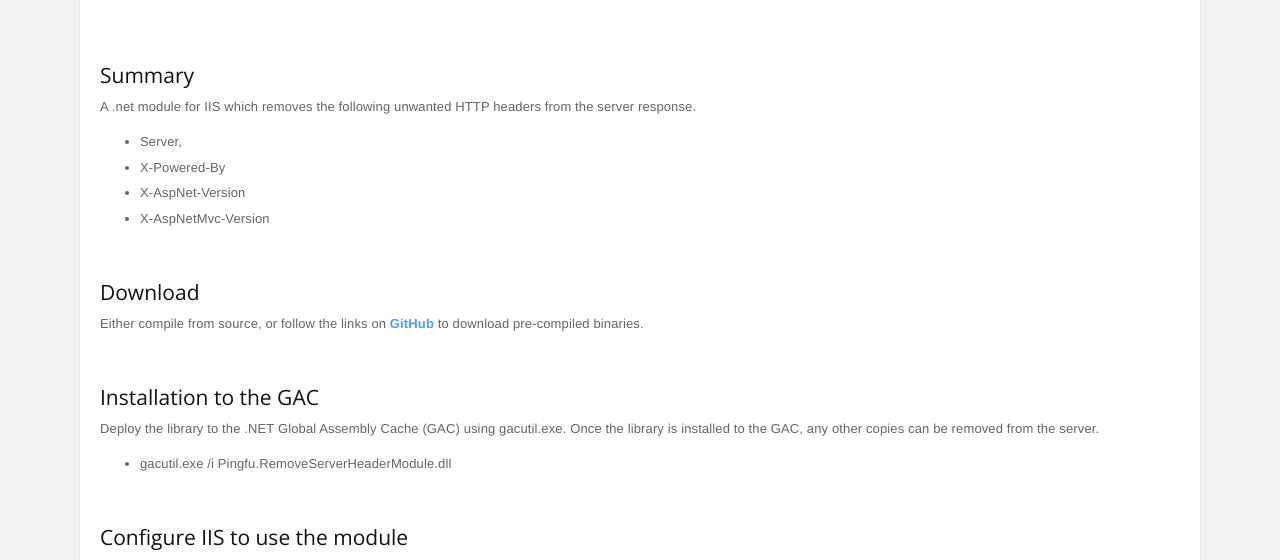
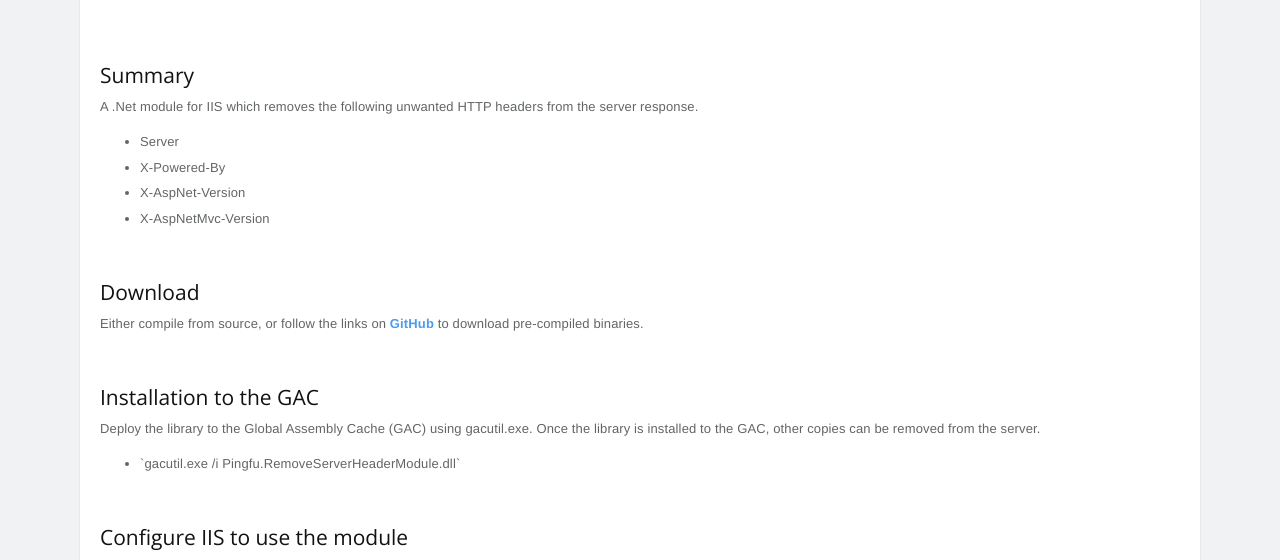
Before and after one commit to pingfu/pingfu.github.io, a Jekyll site: the page built from iis-remove-server-headers.html, in a window 1280 px wide. Shown: the part 266-826 px from the top of the page. Built offline with Jekyll 4.4.1, drawn with Linux system fonts in a browser that asks for light colours; nearby versions of some CDN libraries; Markdown is read by kramdown in place of the engine named in the settings.

Commit message:
updated posts

```diff
--- a/about.html
+++ b/about.html
@@ -33,7 +33,7 @@
 	<ul>
 		<li><a target="_blank" href="http://www.cassidian.com/web/guest/cybersecurity">Cassidian</a>, a division of EADS</li>
 		<li><a target="_blank" href="http://www.generaldynamics.uk.com/">General Dynamics</a> — on a protocol implementation of IODEF and RID RFCs</li>
-		<li><a target="_blank" href="http://www.westgatecyber.com/">WestGate Cyber Security</a> — Technical consultancy</li>
+		<li><a target="_blank" href="http://www.westgatecyber.com/">WestGate Cyber Security</a> — Technical consultant</li>
 	</ul>
 
 	<h2>Previously</h2>
--- a/iis-remove-server-headers.html
+++ b/iis-remove-server-headers.html
@@ -14,10 +14,10 @@
 
 	</h2>
 
-	<p>A .net module for IIS which removes the following unwanted HTTP headers from the server response.</p>
+	<p>A .Net module for IIS which removes the following unwanted HTTP headers from the server response.</p>
 
 	<ul>
-		<li>Server,</li>
+		<li>Server</li>
 		<li>X-Powered-By</li>
 		<li>X-AspNet-Version</li>
 		<li>X-AspNetMvc-Version</li>
@@ -29,18 +29,18 @@
 
 	<h2>Installation to the GAC</h2>
 
-	<p>Deploy the library to the .NET Global Assembly Cache (GAC) using gacutil.exe.&nbsp;Once the library is installed to the GAC, any other copies can be removed from the server.</p>
+	<p>Deploy the library to the Global Assembly Cache (GAC) using gacutil.exe. Once the library is installed to the GAC, other copies can be removed from the server.</p>
 
 	<ul>
-		<li>gacutil.exe /i Pingfu.RemoveServerHeaderModule.dll</li>
+		<li>`gacutil.exe /i Pingfu.RemoveServerHeaderModule.dll`</li>
 	</ul>
 
 	<h2>Configure IIS to use the module</h2>
 
 	<ol>
-		<li>Open the&nbsp;<strong>Internet Information Services (IIS) Manager</strong>&nbsp;snap-in.</li>
-		<li>Open the&nbsp;<strong>Modules</strong>&nbsp;administration feature at the server level.</li>
-		<li>Select&nbsp;<strong>Add Managed Module...</strong>
+		<li>Open the <strong>Internet Information Services (IIS) Manager</strong> snap-in.</li>
+		<li>Open the <strong>Modules</strong> administration feature at the server level.</li>
+		<li>Select <strong>Add Managed Module...</strong>
 			<ol>
 				<li>For&nbsp;Name&nbsp;enter a descriptive name, for example "Pingfu.RemoveServerHeaderModule"</li>
 				<li>For Type select the module from the list.</li>
```
